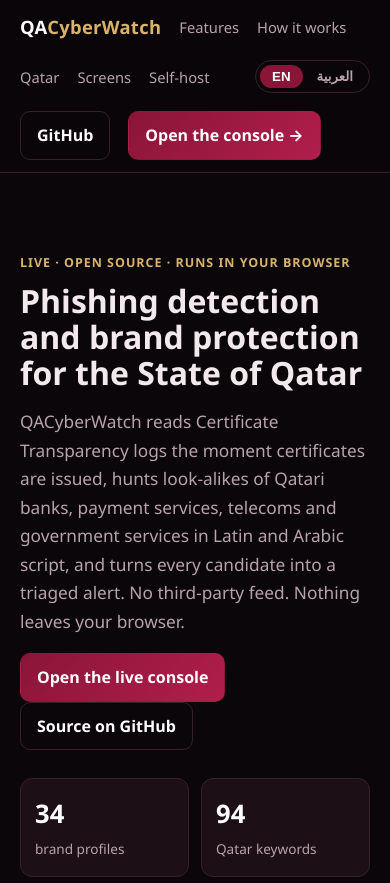
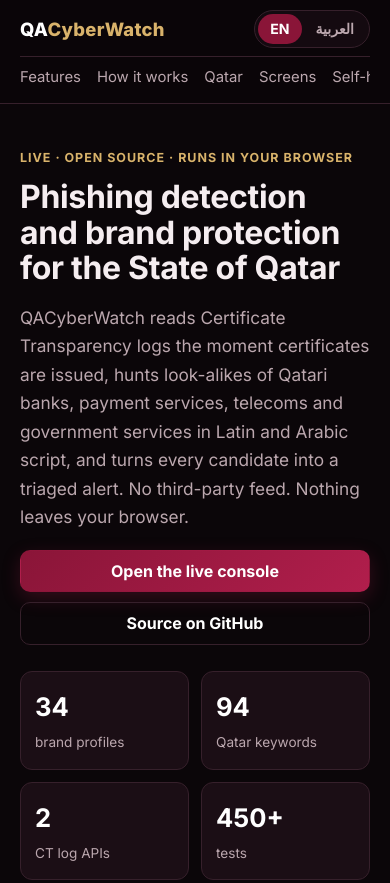
Before and after one commit to SiteQ8/QACyberWatch, a plain HTML site: page index.html in a window 390 px wide. Shown: the top 883 px of the page. Drawn offline with Linux system fonts and the light colour scheme.

Commit message:
Landing page: IBM Plex Sans Arabic and Inter web fonts, compact responsive header, full-width buttons on phones, spec cards instead of a table

```diff
--- a/index.html
+++ b/index.html
@@ -12,46 +12,64 @@
 <meta property="og:type" content="website">
 <meta property="og:url" content="https://qacyberwatch.3li.info/">
 <meta name="theme-color" content="#0b0609">
+<link rel="preconnect" href="https://fonts.googleapis.com">
+<link rel="preconnect" href="https://fonts.gstatic.com" crossorigin>
+<link href="https://fonts.googleapis.com/css2?family=IBM+Plex+Sans+Arabic:wght@400;500;600;700&family=Inter:wght@400;500;600;700;800&display=swap" rel="stylesheet">
 <link rel="icon" href="demo/icon.svg" type="image/svg+xml">
 <style>
-:root{--bg:#0b0609;--bg2:#140a10;--card:#1c0f16;--line:#3a1f2b;--ink:#f3e9ec;--dim:#b9a3ab;--maroon:#8a1538;--maroon2:#b11e4c;--sand:#d9b36b;--ok:#4fcf8f}
-*{box-sizing:border-box}html{scroll-behavior:smooth}body{margin:0;background:radial-gradient(1200px 600px at 20% -10%,#2a0f1d 0%,var(--bg) 55%);color:var(--ink);font:16px/1.65 "Segoe UI",system-ui,-apple-system,"Noto Sans Arabic",sans-serif}
-a{color:var(--sand)}img{max-width:100%;height:auto;border-radius:12px;border:1px solid var(--line)}
-header{position:sticky;top:0;z-index:5;backdrop-filter:blur(10px);background:rgba(11,6,9,.85);border-bottom:1px solid var(--line)}
-.nav{max-width:1120px;margin:0 auto;padding:12px 20px;display:flex;align-items:center;gap:18px;flex-wrap:wrap}
-.brand{font-weight:800;letter-spacing:.3px;font-size:1.15rem;color:#fff;text-decoration:none}.brand span{color:var(--sand)}
-.nav a.link{color:var(--dim);text-decoration:none;font-size:.92rem}.nav a.link:hover{color:#fff}
-.spacer{flex:1}.btn{display:inline-block;padding:10px 16px;border-radius:10px;text-decoration:none;font-weight:700;border:1px solid var(--line);color:#fff}
-.btn.primary{background:linear-gradient(135deg,var(--maroon),var(--maroon2));border-color:transparent}.btn.ghost{background:transparent}
-.lang{border:1px solid var(--line);border-radius:999px;padding:4px;display:flex;gap:2px}.lang button{background:transparent;border:0;color:var(--dim);padding:4px 12px;border-radius:999px;cursor:pointer;font-weight:700}.lang button.on{background:var(--maroon);color:#fff}
-main{max-width:1120px;margin:0 auto;padding:24px 20px 60px}
-.hero{padding:56px 0 24px;display:grid;grid-template-columns:1.1fr .9fr;gap:36px;align-items:center}
-.eyebrow{color:var(--sand);font-weight:700;letter-spacing:.08em;text-transform:uppercase;font-size:.78rem}
-h1{font-size:clamp(2rem,4vw,3.1rem);line-height:1.12;margin:10px 0 14px}h2{font-size:1.7rem;margin:0 0 6px}h3{margin:0 0 6px;font-size:1.05rem}
-.lead{color:var(--dim);font-size:1.08rem;max-width:58ch}
-.stats{display:grid;grid-template-columns:repeat(4,1fr);gap:12px;margin:28px 0}.stat{background:var(--card);border:1px solid var(--line);border-radius:12px;padding:14px}.stat b{display:block;font-size:1.6rem;color:#fff}.stat span{color:var(--dim);font-size:.85rem}
+:root{--bg:#0b0609;--bg2:#140a10;--card:#1b0e15;--line:#36202b;--ink:#f5edf0;--dim:#bba7ae;--maroon:#8a1538;--maroon2:#b11e4c;--sand:#d9b36b;--font-latin:"Inter",system-ui,-apple-system,"Segoe UI",sans-serif;--font-arabic:"IBM Plex Sans Arabic","Noto Sans Arabic",system-ui,sans-serif}
+*{box-sizing:border-box}html{scroll-behavior:smooth;-webkit-text-size-adjust:100%}
+body{margin:0;background:radial-gradient(1200px 600px at 20% -10%,#2a0f1d 0%,var(--bg) 55%);color:var(--ink);font:16px/1.65 var(--font-latin)}
+html[dir="rtl"] body{font-family:var(--font-arabic);line-height:1.85}
+[lang="ar"]{font-family:var(--font-arabic)}
+a{color:var(--sand)}img{max-width:100%;height:auto;border-radius:12px;border:1px solid var(--line);display:block}
+header{position:sticky;top:0;z-index:5;backdrop-filter:blur(10px);background:rgba(11,6,9,.9);border-bottom:1px solid var(--line)}
+.nav{max-width:1120px;margin:0 auto;padding:10px 20px;display:flex;align-items:center;gap:14px}
+.brand{font-weight:800;letter-spacing:.3px;font-size:1.15rem;color:#fff;text-decoration:none;white-space:nowrap;font-family:var(--font-latin)}.brand span{color:var(--sand)}
+.links{display:flex;gap:18px;flex:1;min-width:0;overflow-x:auto;scrollbar-width:none;padding:4px 0}.links::-webkit-scrollbar{display:none}
+.links a{color:var(--dim);text-decoration:none;font-size:.93rem;white-space:nowrap}.links a:hover{color:#fff}
+.actions{display:flex;align-items:center;gap:10px;margin-inline-start:auto}
+.btn{display:inline-block;padding:10px 16px;border-radius:10px;text-decoration:none;font-weight:700;border:1px solid var(--line);color:#fff;white-space:nowrap;line-height:1.3;text-align:center}
+.btn.primary{background:linear-gradient(135deg,var(--maroon),var(--maroon2));border-color:transparent;box-shadow:0 6px 18px rgba(177,30,76,.25)}.btn.ghost{background:transparent}.btn.sm{padding:8px 12px;font-size:.9rem}
+.lang{border:1px solid var(--line);border-radius:999px;padding:3px;display:flex;gap:2px;background:var(--bg2)}
+.lang button{background:transparent;border:0;color:var(--dim);padding:5px 12px;border-radius:999px;cursor:pointer;font-weight:700;font-family:inherit;font-size:.88rem;line-height:1.4}.lang button.on{background:var(--maroon);color:#fff}
+main{max-width:1120px;margin:0 auto;padding:16px 20px 60px}
+.hero{padding:44px 0 20px;display:grid;grid-template-columns:1.1fr .9fr;gap:36px;align-items:center}
+.eyebrow{color:var(--sand);font-weight:700;letter-spacing:.08em;text-transform:uppercase;font-size:.78rem}html[dir="rtl"] .eyebrow{letter-spacing:0;font-size:.95rem}
+h1{font-size:clamp(2rem,4vw,3.1rem);line-height:1.12;margin:10px 0 14px;letter-spacing:-.01em}html[dir="rtl"] h1{font-size:clamp(1.85rem,5vw,2.75rem);line-height:1.45;letter-spacing:0;font-weight:700}
+h2{font-size:1.7rem;margin:0 0 6px;letter-spacing:-.01em}html[dir="rtl"] h2{font-size:1.5rem;line-height:1.55;letter-spacing:0}
+h3{margin:0 0 6px;font-size:1.05rem}
+.lead{color:var(--dim);font-size:1.08rem;max-width:58ch}html[dir="rtl"] .lead{font-size:1.04rem;line-height:2}
+.cta{display:flex;flex-wrap:wrap;gap:10px;margin:18px 0 6px}
+.stats{display:grid;grid-template-columns:repeat(4,1fr);gap:12px;margin:26px 0 0}.stat{background:var(--card);border:1px solid var(--line);border-radius:12px;padding:14px}.stat b{display:block;font-size:1.6rem;color:#fff;font-family:var(--font-latin);direction:ltr;unicode-bidi:isolate}.stat span{color:var(--dim);font-size:.85rem}
 section{padding:40px 0;border-top:1px solid var(--line)}.sub{color:var(--dim);max-width:70ch;margin-bottom:22px}
-.grid{display:grid;grid-template-columns:repeat(auto-fit,minmax(250px,1fr));gap:14px}.card{background:var(--card);border:1px solid var(--line);border-radius:14px;padding:18px}.card p{color:var(--dim);margin:0;font-size:.95rem}
-.steps{display:grid;grid-template-columns:repeat(3,1fr);gap:14px}.step{background:var(--bg2);border:1px solid var(--line);border-radius:14px;padding:18px}.step .n{color:var(--sand);font-weight:800;font-size:.8rem;letter-spacing:.1em}
+.grid{display:grid;grid-template-columns:repeat(auto-fit,minmax(250px,1fr));gap:14px}.card{background:var(--card);border:1px solid var(--line);border-radius:14px;padding:18px;transition:border-color .2s,transform .2s}.card:hover{border-color:#5a3042;transform:translateY(-2px)}.card p{color:var(--dim);margin:0;font-size:.95rem}
+.steps{display:grid;grid-template-columns:repeat(3,1fr);gap:14px}.step{background:var(--bg2);border:1px solid var(--line);border-radius:14px;padding:18px}.step .n{color:var(--sand);font-weight:800;font-size:.8rem;letter-spacing:.1em;font-family:var(--font-latin)}.step p{color:var(--dim);margin:0;font-size:.95rem}
 .shots{display:grid;grid-template-columns:1fr 1fr;gap:16px}.shots figure{margin:0}.shots figcaption{color:var(--dim);font-size:.85rem;margin-top:6px}
-pre{background:#080406;border:1px solid var(--line);border-radius:12px;padding:16px;overflow:auto;font-size:.88rem;line-height:1.5}code{font-family:ui-monospace,SFMono-Regular,Menlo,Consolas,monospace}
-table{width:100%;border-collapse:collapse;font-size:.93rem}td,th{border-bottom:1px solid var(--line);padding:10px 8px;text-align:left;vertical-align:top}th{color:var(--sand)}
-.notice{background:var(--bg2);border:1px solid var(--line);border-left:4px solid var(--sand);border-radius:12px;padding:16px;color:var(--dim)}
-footer{border-top:1px solid var(--line);color:var(--dim);font-size:.88rem;padding:24px 20px;text-align:center}
+pre{background:#080406;border:1px solid var(--line);border-radius:12px;padding:16px;overflow:auto;font-size:.88rem;line-height:1.5;direction:ltr;text-align:left}code{font-family:ui-monospace,SFMono-Regular,Menlo,Consolas,monospace}
+.specs{display:grid;grid-template-columns:repeat(auto-fit,minmax(260px,1fr));gap:12px;margin-top:18px}.spec{background:var(--card);border:1px solid var(--line);border-radius:12px;padding:14px 16px}.spec b{display:block;color:var(--sand);font-size:.85rem;margin-bottom:4px}.spec span{color:var(--dim);font-size:.93rem}
+.notice{background:var(--bg2);border:1px solid var(--line);border-inline-start:4px solid var(--sand);border-radius:12px;padding:16px;color:var(--dim)}
+footer{border-top:1px solid var(--line);color:var(--dim);font-size:.88rem;padding:24px 20px;text-align:center;line-height:2}
 [data-lang="ar"]{display:none}html[dir="rtl"] [data-lang="ar"]{display:revert}html[dir="rtl"] [data-lang="en"]{display:none}
-html[dir="rtl"] td,html[dir="rtl"] th{text-align:right}html[dir="rtl"] .notice{border-left:1px solid var(--line);border-right:4px solid var(--sand)}
-@media (max-width:860px){.hero{grid-template-columns:1fr}.stats{grid-template-columns:repeat(2,1fr)}.steps,.shots{grid-template-columns:1fr}}
+@media (max-width:900px){.hero{grid-template-columns:1fr;gap:24px;padding-top:28px}.stats{grid-template-columns:repeat(2,1fr)}.steps,.shots{grid-template-columns:1fr}}
+@media (max-width:720px){.nav{flex-wrap:wrap;row-gap:8px}.links{order:3;flex:1 1 100%;gap:16px;border-top:1px solid var(--line);padding-top:8px}.actions .github,.actions .btn.primary{display:none}.cta .btn{flex:1 1 100%}h1{font-size:2rem}html[dir="rtl"] h1{font-size:1.8rem}}
 </style>
 </head>
 <body>
 <header><div class="nav">
   <a class="brand" href="./">QA<span>CyberWatch</span></a>
-  <a class="link" href="#features" data-lang="en">Features</a><a class="link" href="#how" data-lang="en">How it works</a><a class="link" href="#qatar" data-lang="en">Qatar</a><a class="link" href="#screens" data-lang="en">Screens</a><a class="link" href="#selfhost" data-lang="en">Self-host</a>
-  <a class="link" href="#features" data-lang="ar">المزايا</a><a class="link" href="#how" data-lang="ar">كيف تعمل</a><a class="link" href="#qatar" data-lang="ar">قطر</a><a class="link" href="#screens" data-lang="ar">الشاشات</a><a class="link" href="#selfhost" data-lang="ar">الاستضافة الذاتية</a>
-  <span class="spacer"></span>
-  <div class="lang" role="group" aria-label="Language"><button id="btnEn" class="on" type="button">EN</button><button id="btnAr" type="button">العربية</button></div>
-  <a class="btn ghost" href="https://github.com/SiteQ8/QACyberWatch">GitHub</a>
-  <a class="btn primary" href="demo/" data-lang="en">Open the console →</a><a class="btn primary" href="demo/" data-lang="ar">افتح وحدة التحكم</a>
+  <nav class="links" aria-label="Sections">
+    <a href="#features"><span data-lang="en">Features</span><span data-lang="ar">المزايا</span></a>
+    <a href="#how"><span data-lang="en">How it works</span><span data-lang="ar">كيف تعمل</span></a>
+    <a href="#qatar"><span data-lang="en">Qatar</span><span data-lang="ar">قطر</span></a>
+    <a href="#screens"><span data-lang="en">Screens</span><span data-lang="ar">الشاشات</span></a>
+    <a href="#selfhost"><span data-lang="en">Self-host</span><span data-lang="ar">الاستضافة الذاتية</span></a>
+  </nav>
+  <div class="actions">
+    <div class="lang" role="group" aria-label="Language"><button id="btnEn" class="on" type="button" lang="en">EN</button><button id="btnAr" type="button" lang="ar">العربية</button></div>
+    <a class="btn ghost sm github" href="https://github.com/SiteQ8/QACyberWatch">GitHub</a>
+    <a class="btn primary sm" href="demo/"><span data-lang="en">Open the console</span><span data-lang="ar">افتح وحدة التحكم</span></a>
+  </div>
 </div></header>
 <main>
 <div class="hero">
@@ -60,7 +78,7 @@
     <h1 data-lang="en">Phishing detection and brand protection for the State of Qatar</h1><h1 data-lang="ar">رصد التصيد وحماية العلامات التجارية في دولة قطر</h1>
     <p class="lead" data-lang="en">QACyberWatch reads Certificate Transparency logs the moment certificates are issued, hunts look-alikes of Qatari banks, payment services, telecoms and government services in Latin and Arabic script, and turns every candidate into a triaged alert. No third-party feed. Nothing leaves your browser.</p>
     <p class="lead" data-lang="ar">يقرأ QACyberWatch سجلات شفافية الشهادات لحظة إصدار الشهادة، ويبحث عن النطاقات المشابهة لأسماء البنوك القطرية وخدمات الدفع وشركات الاتصالات والجهات الحكومية بالحروف اللاتينية والعربية، ثم يحوّل كل نطاق مشتبه به إلى تنبيه جاهز للمراجعة من غير الاعتماد على أي مزوّد خارجي ومن غير أن تغادر بياناتك المتصفح.</p>
-    <p><a class="btn primary" href="demo/" data-lang="en">Open the live console</a><a class="btn primary" href="demo/" data-lang="ar">افتح وحدة التحكم المباشرة</a> &nbsp; <a class="btn ghost" href="https://github.com/SiteQ8/QACyberWatch" data-lang="en">Source on GitHub</a><a class="btn ghost" href="https://github.com/SiteQ8/QACyberWatch" data-lang="ar">المصدر على GitHub</a></p>
+    <div class="cta"><a class="btn primary" href="demo/"><span data-lang="en">Open the live console</span><span data-lang="ar">افتح وحدة التحكم المباشرة</span></a><a class="btn ghost" href="https://github.com/SiteQ8/QACyberWatch"><span data-lang="en">Source on GitHub</span><span data-lang="ar">المصدر على GitHub</span></a></div>
     <div class="stats">
       <div class="stat"><b>34</b><span data-lang="en">brand profiles</span><span data-lang="ar">علامة محمية</span></div>
       <div class="stat"><b>94</b><span data-lang="en">Qatar keywords</span><span data-lang="ar">كلمة مفتاحية قطرية</span></div>
@@ -138,14 +156,14 @@
 
 # or everything at once
 docker compose up -d</code></pre>
-  <table>
-    <tr><th data-lang="en">Engine</th><th data-lang="ar">المحرك</th><td data-lang="en">Python 3.10+, dependency-free X.509 parser, SQLite with migrations</td><td data-lang="ar">Python 3.10 فما فوق مع محلل X.509 بلا اعتماديات وقاعدة SQLite مع ترحيلات</td></tr>
-    <tr><th data-lang="en">CT sources</th><th data-lang="ar">مصادر السجلات</th><td data-lang="en">RFC 6962 and Static CT API logs discovered from Google's log list, every shard that new certificates can land in</td><td data-lang="ar">سجلات RFC 6962 وStatic CT API المكتشفة من قائمة سجلات Google، مع متابعة كل الأجزاء التي قد تصل إليها الشهادات الجديدة</td></tr>
-    <tr><th data-lang="en">Intel</th><th data-lang="ar">الاستخبارات</th><td data-lang="en">OpenPhish and URLhaus out of the box; VirusTotal, URLScan, PhishTank and Google Safe Browsing with a key</td><td data-lang="ar">OpenPhish وURLhaus جاهزان فوراً، ويعمل VirusTotal وURLScan وPhishTank وGoogle Safe Browsing بمفتاح</td></tr>
-    <tr><th data-lang="en">Outputs</th><th data-lang="ar">المخرجات</th><td data-lang="en">STIX 2.1, CSV, Markdown and JSON reports, Prometheus metrics, syslog and CEF</td><td data-lang="ar">STIX 2.1 وCSV وتقارير Markdown وJSON ومقاييس Prometheus وsyslog وCEF</td></tr>
-    <tr><th data-lang="en">API</th><th data-lang="ar">الواجهة البرمجية</th><td data-lang="en">Signed bearer tokens, roles, rate limiting, OpenAPI at <code>/api/v1/docs</code></td><td data-lang="ar">رموز موقّعة وأدوار وتحديد للمعدل وتوثيق OpenAPI على <code>/api/v1/docs</code></td></tr>
-    <tr><th data-lang="en">License</th><th data-lang="ar">الرخصة</th><td data-lang="en">MIT, built by Ali AlEnezi (SiteQ8)</td><td data-lang="ar">MIT من تطوير علي العنزي (SiteQ8)</td></tr>
-  </table>
+  <div class="specs">
+    <div class="spec"><b><span data-lang="en">Engine</span><span data-lang="ar">المحرك</span></b><span><span data-lang="en">Python 3.10+, dependency-free X.509 parser, SQLite with migrations</span><span data-lang="ar">Python 3.10 فما فوق مع محلل X.509 بلا اعتماديات وقاعدة SQLite مع ترحيلات</span></span></div>
+    <div class="spec"><b><span data-lang="en">CT sources</span><span data-lang="ar">مصادر السجلات</span></b><span><span data-lang="en">RFC 6962 and Static CT API logs discovered from Google's log list, every shard that new certificates can land in</span><span data-lang="ar">سجلات RFC 6962 وStatic CT API المكتشفة من قائمة سجلات Google، مع متابعة كل الأجزاء التي قد تصل إليها الشهادات الجديدة</span></span></div>
+    <div class="spec"><b><span data-lang="en">Intel</span><span data-lang="ar">الاستخبارات</span></b><span><span data-lang="en">OpenPhish and URLhaus out of the box; VirusTotal, URLScan, PhishTank and Google Safe Browsing with a key</span><span data-lang="ar">OpenPhish وURLhaus جاهزان فوراً، ويعمل VirusTotal وURLScan وPhishTank وGoogle Safe Browsing بمفتاح</span></span></div>
+    <div class="spec"><b><span data-lang="en">Outputs</span><span data-lang="ar">المخرجات</span></b><span><span data-lang="en">STIX 2.1, CSV, Markdown and JSON reports, Prometheus metrics, syslog and CEF</span><span data-lang="ar">STIX 2.1 وCSV وتقارير Markdown وJSON ومقاييس Prometheus وsyslog وCEF</span></span></div>
+    <div class="spec"><b><span data-lang="en">API</span><span data-lang="ar">الواجهة البرمجية</span></b><span><span data-lang="en">Signed bearer tokens, roles, rate limiting, OpenAPI at <code>/api/v1/docs</code></span><span data-lang="ar">رموز موقّعة وأدوار وتحديد للمعدل وتوثيق OpenAPI على <code>/api/v1/docs</code></span></span></div>
+    <div class="spec"><b><span data-lang="en">License</span><span data-lang="ar">الرخصة</span></b><span><span data-lang="en">MIT, built by Ali AlEnezi (SiteQ8)</span><span data-lang="ar">MIT من تطوير علي العنزي (SiteQ8)</span></span></div>
+  </div>
 </section>
 
 <section id="legal">
```
